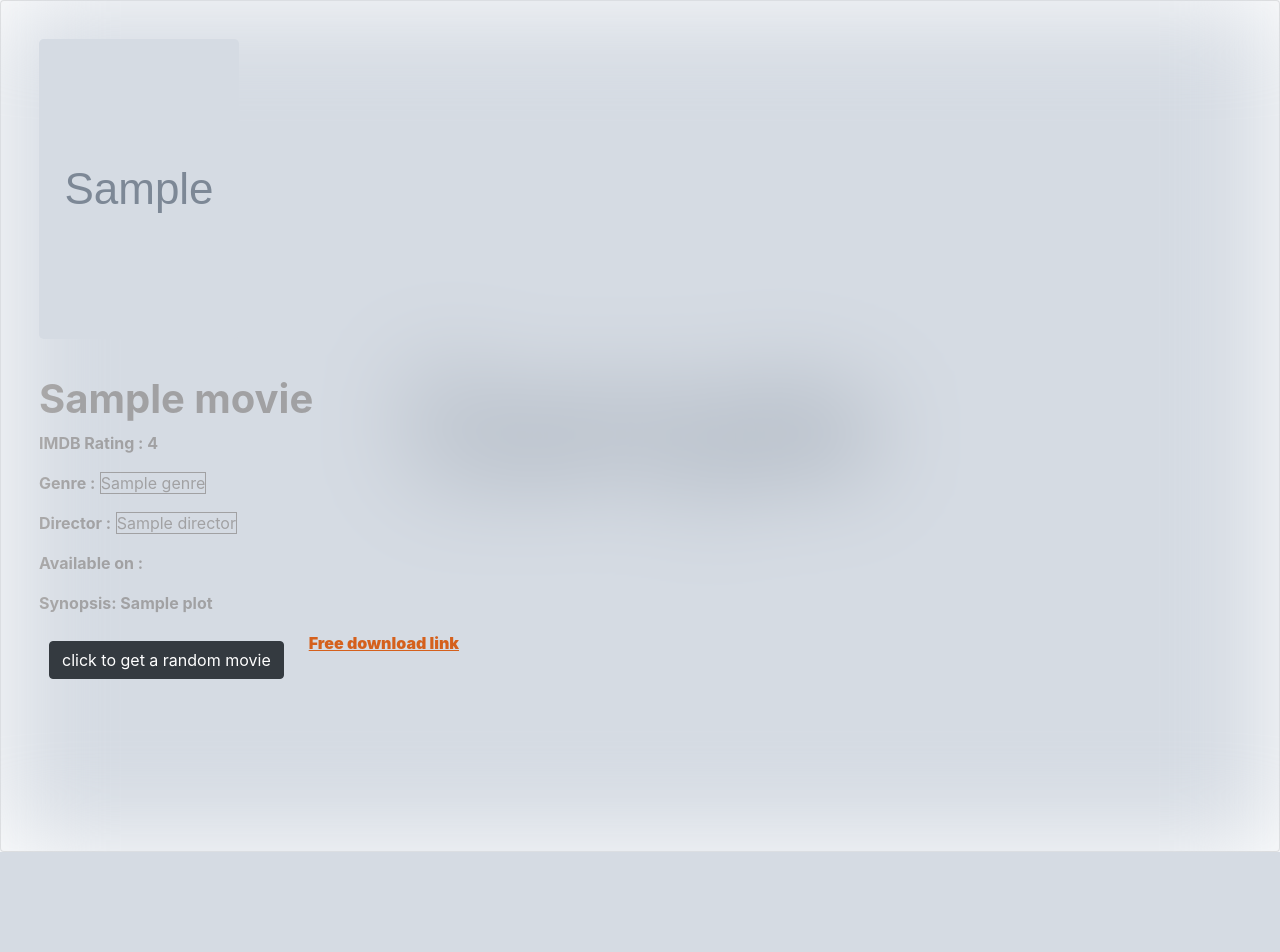
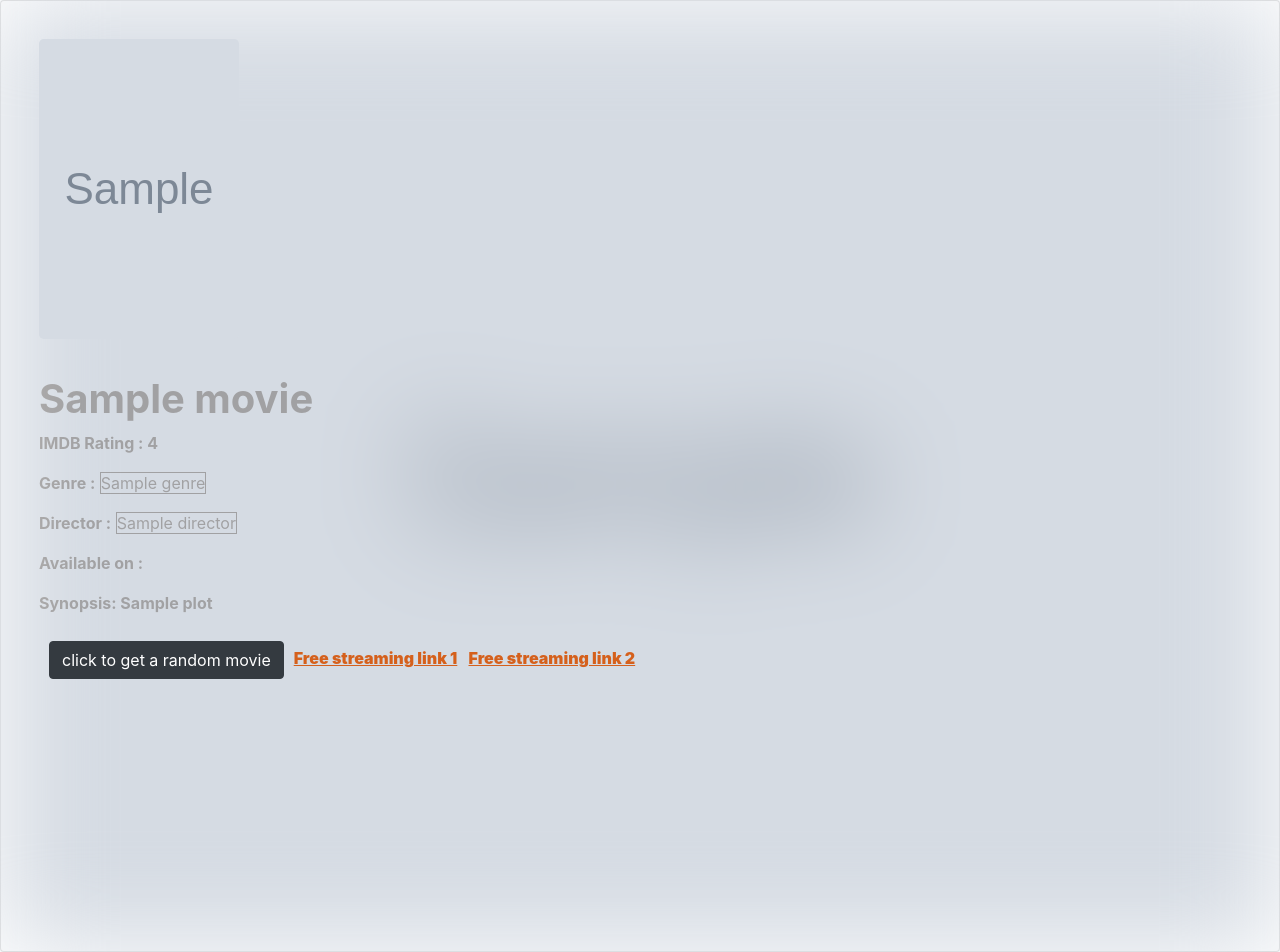
Before and after one commit to Abishek-Balasubramaniam/suggest-a-random-movie, a Django app: template templates/movie_details.html in a window 1280 px wide. Before the commit the page ends 852 px from the top, so only its background shows below. Run offline with Django 3.2, Linux system fonts and the light colour scheme; the template is opened without the code that fills it: most values are stand-ins (such as "Sample title", 1, 10 or a date in 2020); grey boxes marked "Sample" are stand-in pictures; some libraries are stand-ins or nearby versions.

Commit message:
first commit

```diff
--- a/templates/movie_details.html
+++ b/templates/movie_details.html
@@ -14,7 +14,7 @@
     <script src="https://stackpath.bootstrapcdn.com/bootstrap/4.4.1/js/bootstrap.min.js" integrity="sha384-wfSDF2E50Y2D1uUdj0O3uMBJnjuUD4Ih7YwaYd1iqfktj0Uod8GCExl3Og8ifwB6" crossorigin="anonymous"></script>
 
     <div class="card text-dark" >
-      <img src="{{my_movie.full_cover_url}}" class="card-img" alt="..." style="filter:blur(50px);" height="850px" width="850px">
+      <img src="{{my_movie.full_cover_url}}" class="card-img" alt="..." style="filter:blur(50px);" height="950px" width="950px">
       <div class="card-img-overlay">
 
 
@@ -53,12 +53,22 @@
 
             <p style="mix-blend-mode: difference; max-width: 1200px;"><strong>Synopsis: {{my_movie.plot}}<strong></p>
 
-               <div class="float-sm-left" style="margin:10px ; margin-bottom: 20px;">
+               <div class="float-sm-left" style="margin:10px ; margin-bottom: 20px; margin-right: 10px;">
 
                   <button onclick="myFunction()" class="btn btn-dark">click to get a random movie</button>
 
                </div>
+               <ul class="list-inline" style="mix-blend-mode: difference;padding: 15px;">
+                  <li class="list-inline-item">
+                     <a href="{{my_movie.free_url1}}" class="float-sm-left" style="text-decoration: underline;mix-blend-mode: difference; ">Free streaming link 1</a>
+                  </li>
 
+                     <li class="list-inline-item">
+                        <a href="{{my_movie.free_url2}}" class="float-sm-left" style="text-decoration: underline;mix-blend-mode: difference; ">Free streaming link 2</a>
+
+                     </li>
+
+               </ul>
 
             <script type="text/javascript">
                function myFunction() {
@@ -66,10 +76,6 @@
                }
                </script>
 
-               <div>
-                  <a href="{{my_movie.free_url}}" style="margin-top: 15px; padding: 15px;text-decoration: underline;mix-blend-mode: difference; ">Free download link</a>
-
-               </div>
 
          </div>
 
```
Also changed, not shown: movies/views.py (+4 -3 lines).
